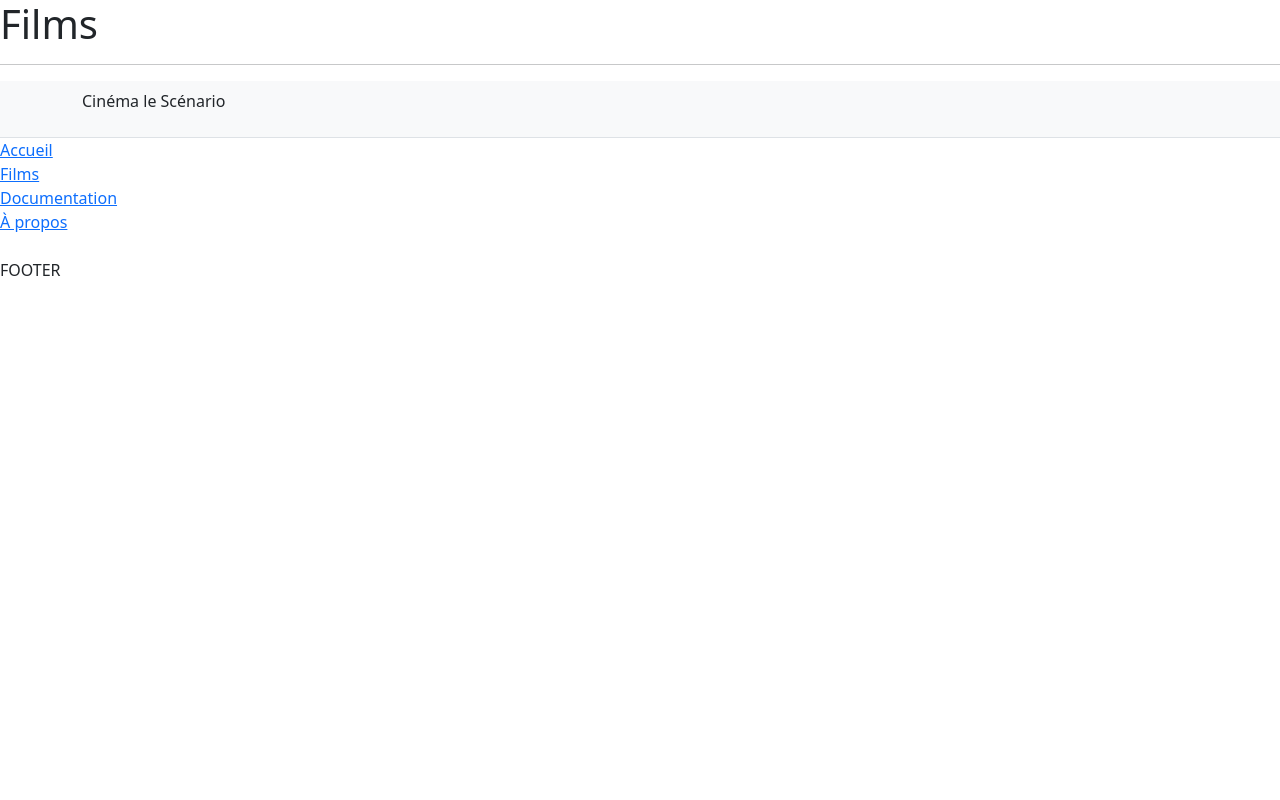
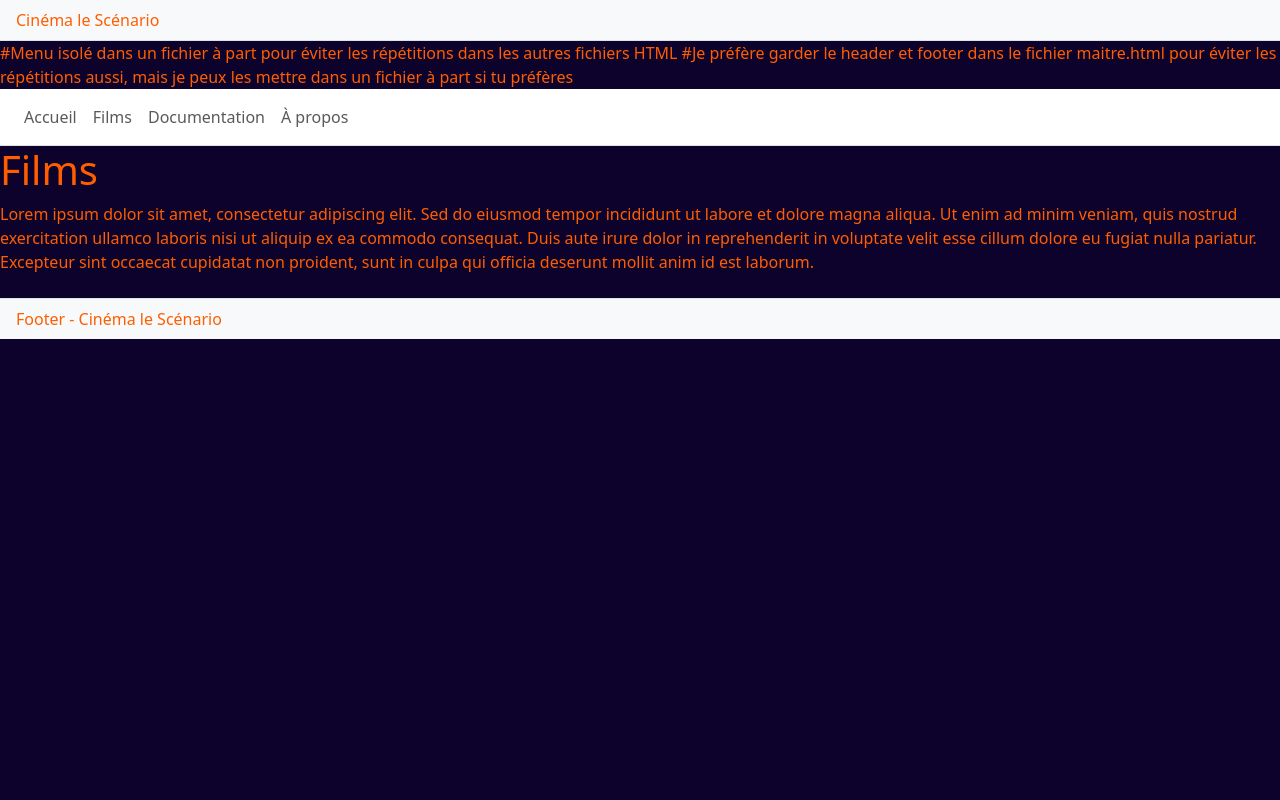
Before and after one commit to Trystanlm/PIW-TP1, a Django app: page /films/ in a window 1280 px wide. Run offline with Django 5.2, Linux system fonts and the light colour scheme.

Commit message:
Correction du lien css, amélioration navigation maître menu, header, footer

```diff
--- a/PIW_TP1_TM/PIW_TP1_TM/settings.py
+++ b/PIW_TP1_TM/PIW_TP1_TM/settings.py
@@ -116,6 +116,4 @@ USE_TZ = True
 
 STATIC_URL = 'static/'
 
-STATICFILES_DIRS = [
-    BASE_DIR / "static"
-]
+STATICFILES_DIRS = [BASE_DIR / "PIW_TP1_TM/static"]
--- a/PIW_TP1_TM/PIW_TP1_TM/static/css/style.css
+++ b/PIW_TP1_TM/PIW_TP1_TM/static/css/style.css
@@ -1,5 +1,6 @@
 body{
     margin: 0;
     padding: 0;
-    background-color: blue;
+    background-color: rgb(13, 2, 44);
+    color: rgb(255, 94, 0);
 }
--- a/PIW_TP1_TM/PIW_TP1_TM/templates/accueil.html
+++ b/PIW_TP1_TM/PIW_TP1_TM/templates/accueil.html
@@ -1,2 +1,8 @@
 {% extends "maitre.html" %}
+
+{% block title %}Accueil{% endblock %}
+
+{% block contenu %}
 <h1>Accueil</h1>
+<p>Lorem ipsum dolor sit amet, consectetur adipiscing elit. Sed do eiusmod tempor incididunt ut labore et dolore magna aliqua. Ut enim ad minim veniam, quis nostrud exercitation ullamco laboris nisi ut aliquip ex ea commodo consequat. Duis aute irure dolor in reprehenderit in voluptate velit esse cillum dolore eu fugiat nulla pariatur. Excepteur sint occaecat cupidatat non proident, sunt in culpa qui officia deserunt mollit anim id est laborum.</p>
+{% endblock %}
--- a/PIW_TP1_TM/PIW_TP1_TM/templates/films.html
+++ b/PIW_TP1_TM/PIW_TP1_TM/templates/films.html
@@ -1,3 +1,8 @@
+{% extends "maitre.html" %}
+
+{% block title %}Films{% endblock %}
+
+{% block contenu %}
 <h1>Films</h1>
-
-{% extends "maitre.html" %}
+<p>Lorem ipsum dolor sit amet, consectetur adipiscing elit. Sed do eiusmod tempor incididunt ut labore et dolore magna aliqua. Ut enim ad minim veniam, quis nostrud exercitation ullamco laboris nisi ut aliquip ex ea commodo consequat. Duis aute irure dolor in reprehenderit in voluptate velit esse cillum dolore eu fugiat nulla pariatur. Excepteur sint occaecat cupidatat non proident, sunt in culpa qui officia deserunt mollit anim id est laborum.</p>
+{% endblock %}
--- a/PIW_TP1_TM/PIW_TP1_TM/templates/maitre.html
+++ b/PIW_TP1_TM/PIW_TP1_TM/templates/maitre.html
@@ -2,26 +2,36 @@
 <!DOCTYPE html>
 <html lang="en">
 <head>
-    <!-- Lien CDN Boostrap 5.3 & CSS Static (Problème de lien) -->
+    <meta charset="UTF-8">
+    <meta name="viewport" content="width=device-width, initial-scale=1.0">
+    <title>Cinéma - {% block title %}Accueil{% endblock %}</title>
+
+    <!-- Lien CDN Boostrap 5.3 & CSS Static -->
+    <link href="https://cdn.jsdelivr.net/npm/bootstrap@5.3.8/dist/css/bootstrap.min.css" rel="stylesheet" integrity="sha384-sRIl4kxILFvY47J16cr9ZwB07vP4J8+LH7qKQnuqkuIAvNWLzeN8tE5YBujZqJLB" crossorigin="anonymous">
     <link rel="stylesheet" href="{% static 'css/style.css' %}">
-    <link href="https://cdn.jsdelivr.net/npm/bootstrap@5.3.8/dist/css/bootstrap.min.css" rel="stylesheet" integrity="sha384-sRIl4kxILFvY47J16cr9ZwB07vP4J8+LH7qKQnuqkuIAvNWLzeN8tE5YBujZqJLB" crossorigin="anonymous">
-    <meta charset="UTF-8">
-
-
 </head>
 <body>
-<hr>
-<!-- Afficher le bloc du menu -->
-{% include "menu.html" %}
+    <!-- Header -->
+    <header class="bg-light border-bottom">
+        <div class="py-2 px-3">
+            <p class="mb-0">Cinéma le Scénario</p>
+        </div>
+    </header>
 
-{% block contenu %}
+    <!-- Navigation -->
+    {% include "menu.html" %}
 
-{% endblock %}
-<BR></BR>
+    <!-- Contenu principal de chaque page -->
+    {% block contenu %}
 
-<!-- Bloc footer temporaire -->
-{% block footer %} FOOTER
-{% endblock %}
+    {% endblock %}
+
+    <!-- Footer -->
+    <footer class="bg-light border-top mt-4">
+        <div class="py-2 px-3">
+            <p class="mb-0">Footer - Cinéma le Scénario</p>
+        </div>
+    </footer>
 
 </body>
 </html>
--- a/PIW_TP1_TM/PIW_TP1_TM/templates/menu.html
+++ b/PIW_TP1_TM/PIW_TP1_TM/templates/menu.html
@@ -1,23 +1,13 @@
-<!DOCTYPE html>
-<html lang="en">
+#Menu isolé dans un fichier à part pour éviter les répétitions dans les autres fichiers HTML
+#Je préfère garder le header et footer dans le fichier maitre.html pour éviter les répétitions aussi, mais je peux les mettre dans un fichier à part si tu préfères
 
-<body>
-    <header class="bg-light border-bottom">
-        <div class="container">
-            <div class="row align-items-center py-2">
-                <div class="col-md-6">
-                    <p>Cinéma le Scénario</p>
-                </div>
-            </div>
-        </div>
-    </header>
-    <a href="/">Accueil</a>
-    <br>
-    <a href="/films">Films</a>
-    <br>
-    <a href="/documentation">Documentation</a>
-    <br>
-    <a href="/apropos">À propos</a>
 
-</body>
-</html>
+
+<nav class="navbar navbar-expand-lg navbar-light bg-white border-bottom">
+    <div class="navbar-nav px-3">
+        <a class="nav-link" href="/">Accueil</a>
+        <a class="nav-link" href="/films">Films</a>
+        <a class="nav-link" href="/documentation">Documentation</a>
+        <a class="nav-link" href="/apropos">À propos</a>
+    </div>
+</nav>
--- a/suiviProjet.txt
+++ b/suiviProjet.txt
@@ -1,4 +1,5 @@
-Yo Trystan, choisi on va se répartir le travail par page, le plus important c'est de se décider de qui va faire la page maître et le css vu que ça sera appliqué partout.
+Trystan : Page maître + Accueil + Boostrap
+Mat : Films + Doc + À propos
 
 
 Page Maître
```
Also changed, not shown: PIW_TP1_TM/PIW_TP1_TM/templates/apropos.html (+7 -2 lines), PIW_TP1_TM/PIW_TP1_TM/templates/documentation.html (+7 -2 lines).
